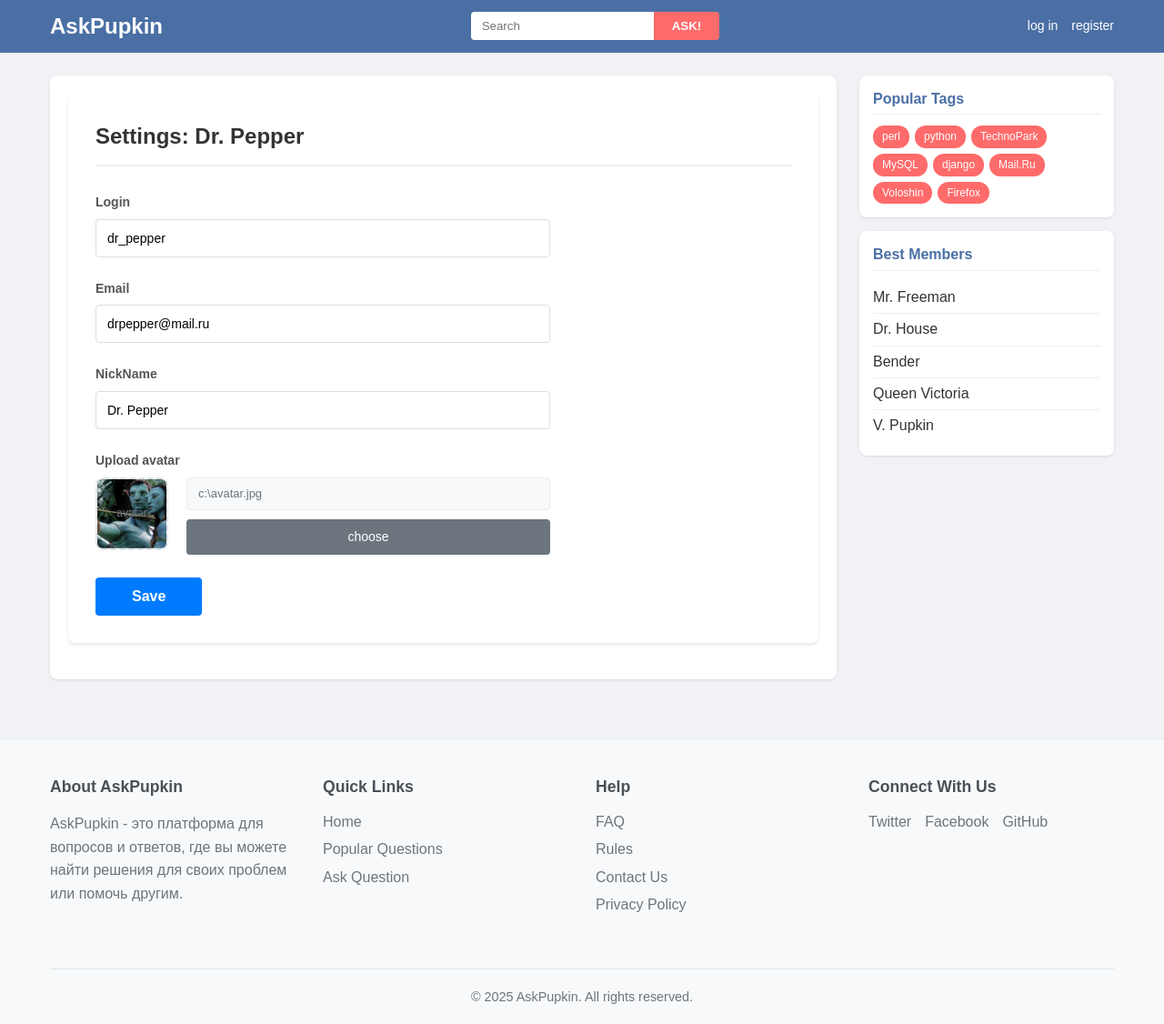
After one commit to Vlados-os1/VK_WEB_Homework_project, a Django app: page /settings/ in a window 1280 px wide. The commit adds this page. Shown: the whole page at 91% size. Run offline with Django 5.2, Linux system fonts and the light colour scheme.

Commit message:
Add settings

```diff
--- a/app/urls.py
+++ b/app/urls.py
@@ -10,6 +10,7 @@ urlpatterns = [
     path('question/<int:question_id>/', views.question_detail_view, name='question'),
     path('login/', views.login_view, name='login'),
     path('signup/', views.signup_view, name='signup'),
+    path('settings/', views.settings_view, name='settings'),
     path('ask/', views.ask_question_view, name='ask'),
     path('logout', views.logout_view, name='logout'),
     path('question/<int:question_id>/vote/', views.vote_question_view, name='vote_question'),
--- a/app/views.py
+++ b/app/views.py
@@ -147,6 +147,24 @@ def ask_question_view(request):
 
     return render(request, 'ask.html', context)
 
+def settings_view(request):
+    context = get_base_context()
+
+    if request.method == 'POST':
+        login = request.POST.get("login")
+        email = request.POST.get("email")
+        nickname = request.POST.get("nickname")
+
+        if any([login, email, nickname]):
+            if email == "example@mail.ru":
+                messages.error(request, "Sorry, this email address already registered!")
+                return render(request, 'settings.html', context)
+            else:
+                context['user']['username'] = nickname
+                return redirect('app:index')
+
+    return render(request, 'settings.html', context)
+
 
 def login_view(request):
     context = get_base_context()
--- /dev/null
+++ b/static/css/settings.css
@@ -0,0 +1,155 @@
+.settings-section {
+    background: white;
+    border-radius: 8px;
+    box-shadow: 0 2px 4px rgba(0,0,0,0.1);
+    padding: 30px;
+    margin-bottom: 20px;
+}
+
+.settings-title {
+    color: #333;
+    margin-bottom: 30px;
+    font-size: 24px;
+    border-bottom: 2px solid #f0f0f0;
+    padding-bottom: 15px;
+}
+
+.success-message {
+    background: #d4edda;
+    color: #155724;
+    padding: 12px;
+    border-radius: 4px;
+    margin-bottom: 20px;
+    border: 1px solid #c3e6cb;
+}
+
+.settings-form {
+    max-width: 500px;
+}
+
+.form-group {
+    margin-bottom: 25px;
+}
+
+.form-label {
+    display: block;
+    margin-bottom: 8px;
+    font-weight: bold;
+    color: #555;
+    font-size: 14px;
+}
+
+.form-input {
+    width: 100%;
+    padding: 12px;
+    border: 1px solid #ddd;
+    border-radius: 4px;
+    font-size: 14px;
+    transition: border-color 0.3s;
+}
+
+.form-input:focus {
+    border-color: #007bff;
+    outline: none;
+}
+
+.avatar-upload {
+    display: flex;
+    align-items: flex-start;
+    gap: 20px;
+}
+
+.avatar-preview {
+    position: relative;
+    width: 80px;
+    height: 80px;
+    background: #f8f9fa;
+    border-radius: 8px;
+    display: flex;
+    align-items: center;
+    justify-content: center;
+    border: 2px dashed #dee2e6;
+    overflow: hidden;
+}
+
+.current-avatar {
+    width: 100%;
+    height: 100%;
+    object-fit: cover;
+}
+
+.avatar-text {
+    font-size: 12px;
+    color: #6c757d;
+    position: absolute;
+}
+
+.avatar-controls {
+    display: flex;
+    flex-direction: column;
+    gap: 10px;
+    flex: 1;
+}
+
+.avatar-path {
+    font-size: 13px;
+    color: #6c757d;
+    padding: 8px 12px;
+    background: #f8f9fa;
+    border-radius: 4px;
+    border: 1px solid #e9ecef;
+}
+
+.avatar-file-input {
+    display: none;
+}
+
+.avatar-choose-btn {
+    padding: 10px 16px;
+    background: #6c757d;
+    color: white;
+    border: none;
+    border-radius: 4px;
+    cursor: pointer;
+    font-size: 14px;
+    text-align: center;
+    transition: background-color 0.3s;
+}
+
+.avatar-choose-btn:hover {
+    background: #5a6268;
+}
+
+.settings-button {
+    background: #007bff;
+    color: white;
+    padding: 12px 40px;
+    border: none;
+    border-radius: 4px;
+    cursor: pointer;
+    font-size: 16px;
+    font-weight: 600;
+    transition: background-color 0.3s;
+}
+
+.settings-button:hover {
+    background: #0056b3;
+}
+
+/* Адаптивность */
+@media (max-width: 768px) {
+    .settings-section {
+        padding: 20px;
+        margin: 10px;
+    }
+
+    .avatar-upload {
+        flex-direction: column;
+        align-items: center;
+        text-align: center;
+    }
+
+    .avatar-controls {
+        width: 100%;
+    }
+}
--- a/templates/base.html
+++ b/templates/base.html
@@ -31,7 +31,7 @@
 
                             <span class="user-name">{{ user.username }}</span>
                             <div class="user-menu">
-                                <a href="#" class="user-menu-item">settings</a>
+                                <a href="{% url 'app:settings' %}" class="user-menu-item">settings</a>
                                 <a href="{% url 'app:logout' %}" class="user-menu-item">log out</a>
                             </div>
                         {% else %}
--- a/templates/question.html
+++ b/templates/question.html
@@ -13,7 +13,7 @@
         <div class="question-voting">
             <form method="POST" action="{% url 'app:vote_question' question.id %}">
                 {% csrf_token %}
-                <input type="hidden" name="vote_type" value="up">
+                <input type="hidden" name="vote_type" value="up_a">
                 <button type="submit" class="vote-btn vote-up">▲</button>
             </form>
 
@@ -21,7 +21,7 @@
 
             <form method="POST" action="{% url 'app:vote_question' question.id %}">
                 {% csrf_token %}
-                <input type="hidden" name="vote_type" value="down">
+                <input type="hidden" name="vote_type" value="down_a">
                 <button type="submit" class="vote-btn vote-down">▼</button>
             </form>
         </div>
--- /dev/null
+++ b/templates/settings.html
@@ -0,0 +1,103 @@
+{% extends "base.html" %}
+{% load static %}
+
+{% block title %}Settings - AskPupkin{% endblock %}
+
+{% block extra_css %}
+    <link rel="stylesheet" href="{% static 'css/settings.css' %}">
+{% endblock %}
+
+{% block content %}
+<div class="settings-section">
+    <h1 class="settings-title">Settings: Dr. Pepper</h1>
+
+    {% if messages %}
+        <div class="success-message">
+            {% for message in messages %}
+                {{ message }}
+            {% endfor %}
+        </div>
+    {% endif %}
+
+    <form class="settings-form" method="POST" action="{% url 'app:settings' %}" enctype="multipart/form-data">
+        {% csrf_token %}
+
+        <div class="form-group">
+            <label for="login" class="form-label">Login</label>
+            <input type="text"
+                   id="login"
+                   name="login"
+                   class="form-input"
+                   value="dr_pepper"
+                   maxlength="30"
+                   required>
+        </div>
+
+        <div class="form-group">
+            <label for="email" class="form-label">Email</label>
+            <input type="email"
+                   id="email"
+                   name="email"
+                   class="form-input"
+                   value="drpepper@mail.ru"
+                   maxlength="50"
+                   required>
+        </div>
+
+        <div class="form-group">
+            <label for="nickname" class="form-label">NickName</label>
+            <input type="text"
+                   id="nickname"
+                   name="nickname"
+                   class="form-input"
+                   value="Dr. Pepper"
+                   maxlength="30"
+                   required>
+        </div>
+
+        <div class="form-group">
+            <label class="form-label">Upload avatar</label>
+            <div class="avatar-upload">
+                <div class="avatar-preview">
+                    <img src="{% static 'img/My_avatar.png' %}" alt="Current avatar" class="current-avatar">
+                    <span class="avatar-text">avatar</span>
+                </div>
+                <div class="avatar-controls">
+                    <span class="avatar-path">c:\avatar.jpg</span>
+                    <input type="file" id="avatar" name="avatar" class="avatar-file-input" accept="image/*">
+                    <label for="avatar" class="avatar-choose-btn">choose</label>
+                </div>
+            </div>
+        </div>
+
+        <button type="submit" class="settings-button">Save</button>
+    </form>
+</div>
+{% endblock %}
+
+{% block sidebar %}
+<div class="sidebar-block">
+    <h3 class="sidebar-title">Popular Tags</h3>
+    <div class="tags-cloud">
+        <a href="#" class="tag tag-popular">perl</a>
+        <a href="#" class="tag tag-popular">python</a>
+        <a href="#" class="tag tag-popular">TechnoPark</a>
+        <a href="#" class="tag tag-popular">MySQL</a>
+        <a href="#" class="tag tag-popular">django</a>
+        <a href="#" class="tag tag-popular">Mail.Ru</a>
+        <a href="#" class="tag tag-popular">Voloshin</a>
+        <a href="#" class="tag tag-popular">Firefox</a>
+    </div>
+</div>
+
+<div class="sidebar-block">
+    <h3 class="sidebar-title">Best Members</h3>
+    <ul class="members-list">
+        <li class="member-item"><a href="#">Mr. Freeman</a></li>
+        <li class="member-item"><a href="#">Dr. House</a></li>
+        <li class="member-item"><a href="#">Bender</a></li>
+        <li class="member-item"><a href="#">Queen Victoria</a></li>
+        <li class="member-item"><a href="#">V. Pupkin</a></li>
+    </ul>
+</div>
+{% endblock %}
```
